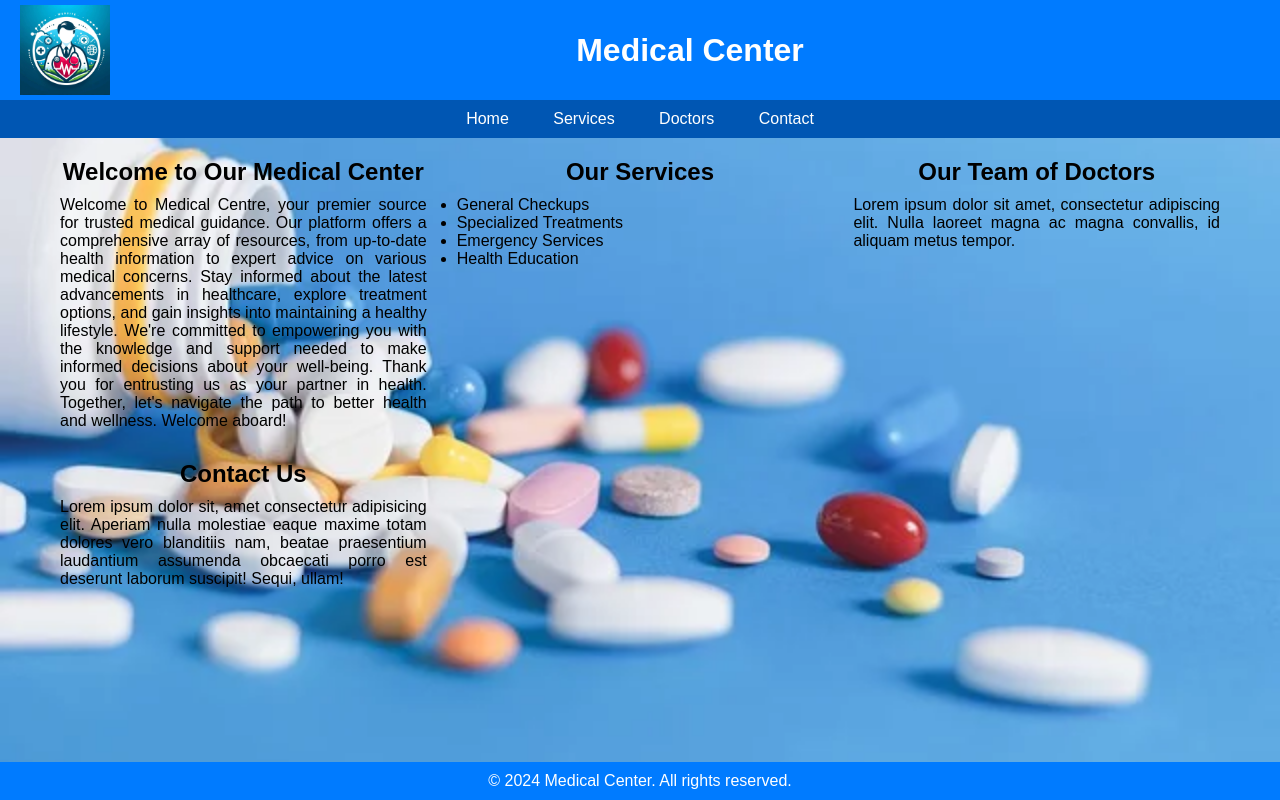
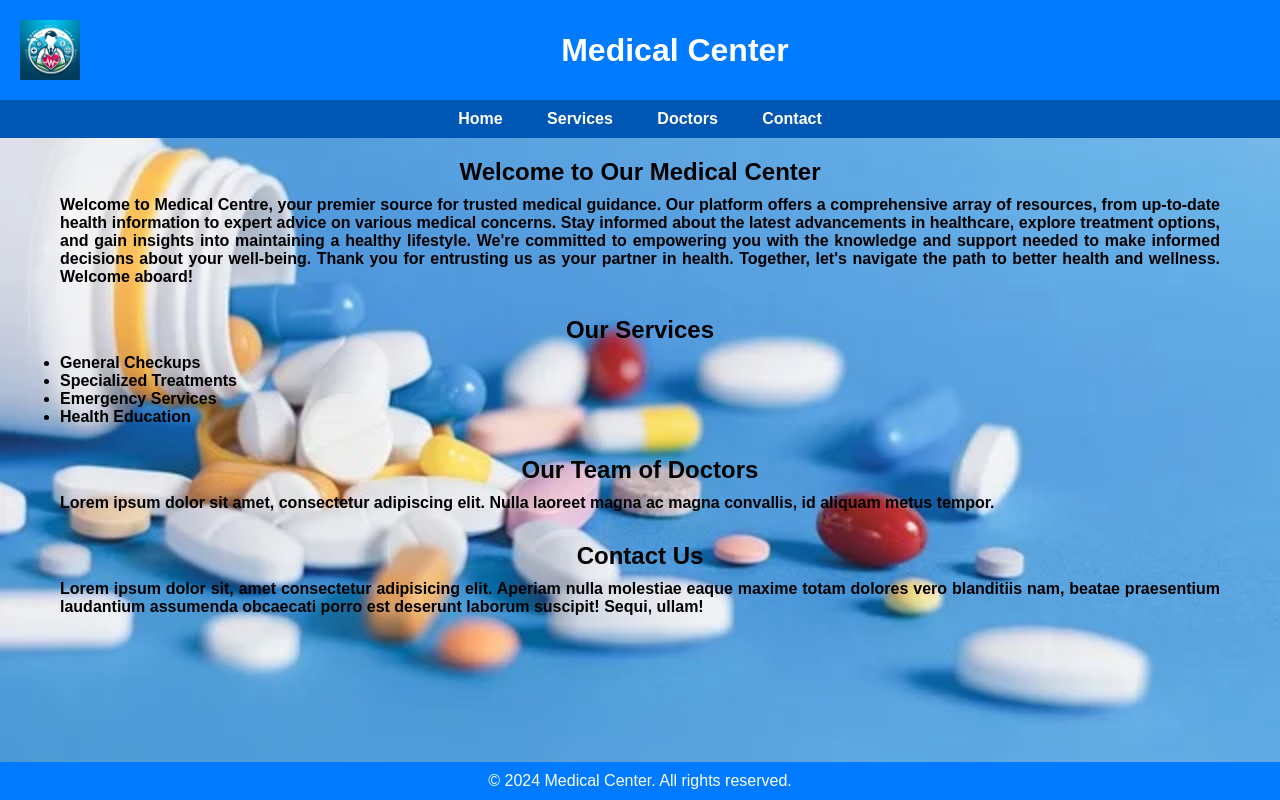
Before and after one commit to Sus-Hant1110/Website, a plain HTML site: page index.html in a window 1280 px wide. Drawn offline with Linux system fonts and the light colour scheme.

Commit message:
final update

```diff
--- a/index.html
+++ b/index.html
@@ -30,7 +30,7 @@
             height: 100px;
         }
         img {
-            height: 90px;
+            height: 100%; /* Adjusted to match the height of the header */
             width: auto;
             margin-right: 10px;
         }
@@ -47,6 +47,7 @@
             color: #fff;
             text-decoration: none;
             padding: 10px 20px;
+            font-weight: bold; /* Making font bold */
         }
         nav a:hover {
             background-color: #003d7f;
@@ -62,14 +63,16 @@
         }
         .section {
             margin-bottom: 30px;
-            flex-basis: calc(33.33% - 20px);
+            flex-basis: 100%; /* Adjusted to have one section per row */
         }
         .section h2 {
             text-align: center;
+            font-weight: bold; /* Making font bold */
         }
         p, ul {
             margin-top: 10px;
             text-align: justify;
+            font-weight: bold; /* Making font bold */
         }
         /* Footer */
         footer {
```
Also changed, not shown: contact.html (+1 -2 lines), service.html (+6 -0 lines).
